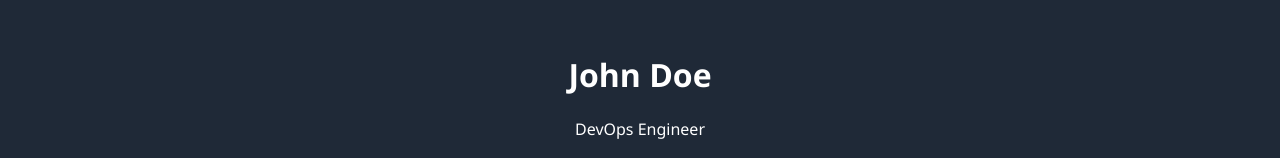
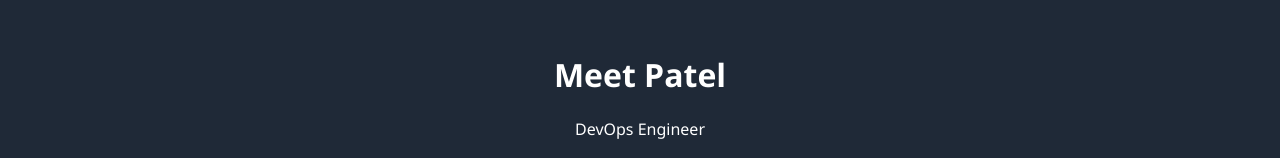
Before and after one commit to meet162609/git1, a plain HTML site: page index.html in a window 1280 px wide. Shown: the top 158 px of the page. Drawn offline with Linux system fonts and the light colour scheme.

Commit message:
Added Meet Patel to the portfolio

```diff
--- a/index.html
+++ b/index.html
@@ -8,7 +8,7 @@
 </head>
 <body>
   <header>
-    <h1>John Doe</h1>
+    <h1>Meet Patel</h1>
     <p>DevOps Engineer</p>
     <nav>
       <a href="#about">About</a>
--- a/script.js
+++ b/script.js
@@ -1 +1 @@
-console.log("DevOps Portfolio Loaded Successfully");
+console.log("DevOps Portfolio Meet Patel Loaded Successfully");
--- a/style.css
+++ b/style.css
@@ -3,7 +3,7 @@ body {
   margin: 0;
   padding: 0;
   background: #f4f4f4;
-  color: #333;
+  color:#222;
 }
 
 header {
```
